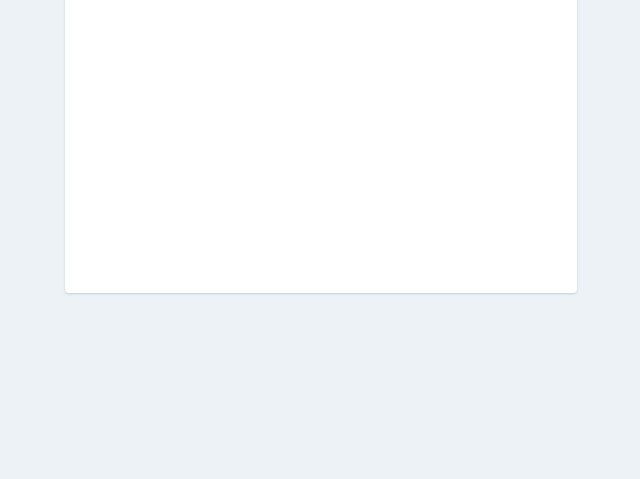
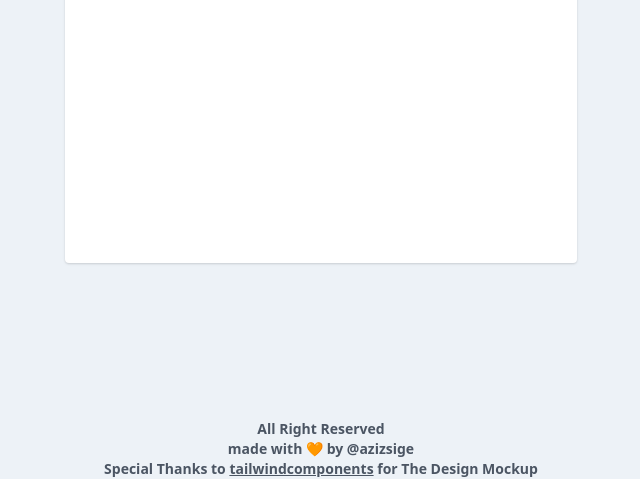
Before and after one commit to Azizsige/tailwind-todo, a website: page index.html in a window 1280 px wide. Shown: the part 321-800 px from the top of the page, without its empty margins (319-959 px from the left). Drawn offline with Linux system fonts and the light colour scheme.

Commit message:
create a footer section

```diff
--- a/index.html
+++ b/index.html
@@ -4,6 +4,7 @@
     <meta charset="utf-8" />
     <meta http-equiv="X-UA-Compatible" content="IE=edge" />
     <meta name="viewport" content="width=device-width, initial-scale=1" />
+    <meta name="theme-color" content="#edf2f7">
     <!-- <link
       href="https://unpkg.com/tailwindcss@0.3.0/dist/tailwind.min.css"
       rel="stylesheet"
@@ -11,12 +12,12 @@
     <link rel="stylesheet" href="./public/css/style.css" />
   </head>
   <body
-    class="h-screen overflow-hidden flex items-center justify-center"
+    class="h-screen overflow-hidden flex flex-col items-center justify-between"
     style="background: #edf2f7"
   >
     <div
       class="
-        h-100
+        h-full
         w-11/12
         sm:w-full
         flex
@@ -73,6 +74,12 @@
       </div>
     </div>
 
+    <footer class="flex flex-col items-center text-gray-600 text-sm font-semibold">
+      <p>All Right Reserved</p>
+      <p>made with 🧡  by @azizsige</p>
+      <p class="">Special Thanks to <a class="underline" href="https://tailwindcomponents.com/component/todo-list-app">tailwindcomponents</a> for The Design Mockup</p>
+    </footer>
+
     <script src="./public/js/app.js"></script>
   </body>
 </html>
```
Also changed, not shown: public/css/style.css.
